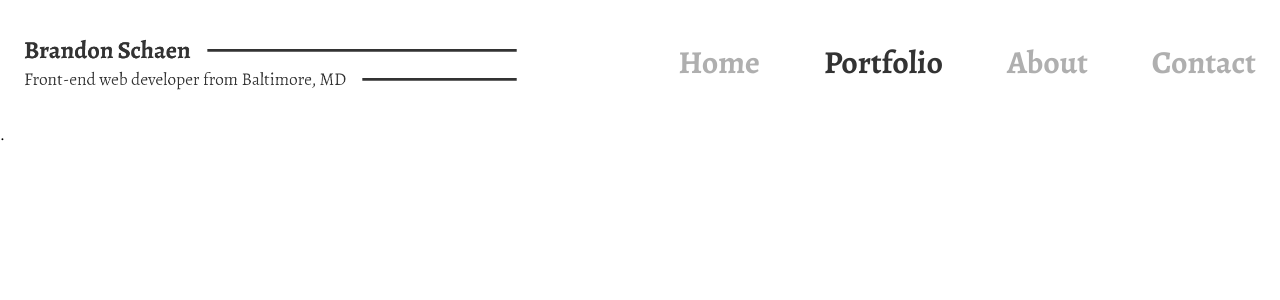
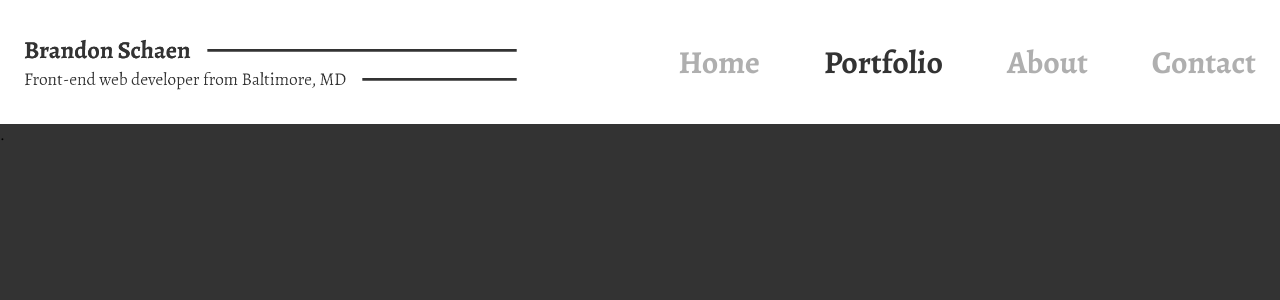
Before and after one commit to SonniSonni/Brandon-Portfolio, a React (Create React App) app: page /portfolio in a window 1280 px wide. Shown: the top 300 px of the page. Built offline with nearby package versions, Linux system fonts and the light colour scheme.

Commit message:
Set background-color and height of portfolio-page

```diff
--- a/src/Components/PortfolioPage/PortfolioPage.css
+++ b/src/Components/PortfolioPage/PortfolioPage.css
@@ -0,0 +1,4 @@
+.portfolio-page{
+  background-color:#333333;
+  height:85.6vh;
+}
```
